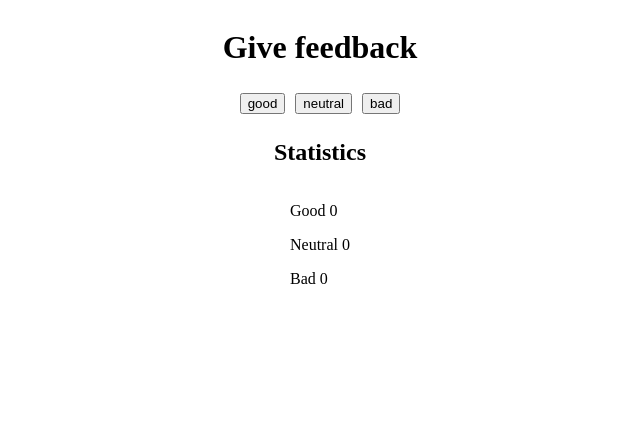
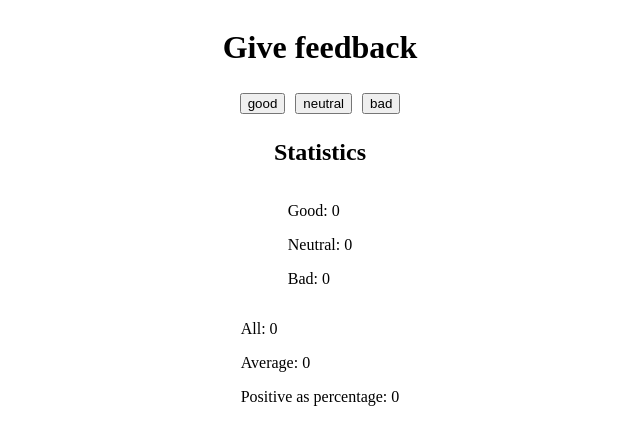
Before and after one commit to MariellaHeikkila/ofs01, a React (Vite) app in the folder osa1/unicafe/: page / in a window 1280 px wide. Shown: the top 444 px of the page, without its empty margins (320-960 px from the left). Built offline with nearby package versions, Linux system fonts and the light colour scheme.

Commit message:
1.7. unicafe step2, (all,avg,%)

```diff
--- a/osa1/unicafe/src/App.jsx
+++ b/osa1/unicafe/src/App.jsx
@@ -6,6 +6,10 @@ const App = () => {
   const [good, setGood] = useState(0)
   const [neutral, setNeutral] = useState(0)
   const [bad, setBad] = useState(0)
+
+  const all = good + neutral + bad
+  const average = (good - bad) / all
+  const positive = (good / all) * 100
 
   return (
     <div className='container'>
@@ -17,9 +21,14 @@ const App = () => {
       </div>
       <h2>Statistics</h2>
       <div>
-       <Display text='Good' value={good} />
-        <Display text='Neutral' value={neutral} />
-        <Display text='Bad' value={bad} />
+       <Display text='Good:' value={good} />
+        <Display text='Neutral:' value={neutral} />
+        <Display text='Bad:' value={bad} />
+      </div>
+      <div>
+        <Display text='All:' value={all} />
+        <Display text='Average:' value={average || 0} />
+        <Display text='Positive as percentage:' value={positive || 0} />
       </div>
     </div>
   )
```
